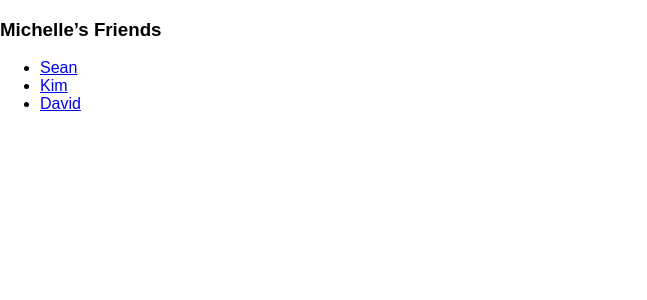
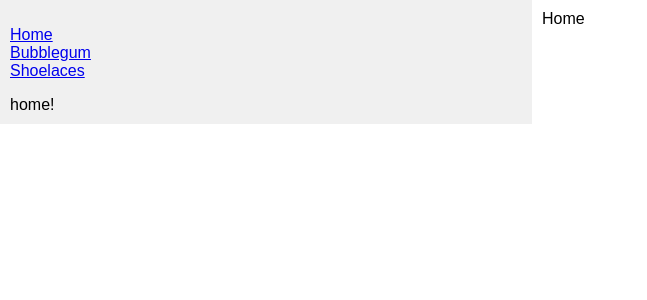
Before and after one commit to zhangfaliang/react-cli, a React (Create React App) app: page / in a window 1280 px wide. Shown: the top 300 px of the page, without its empty margins (0-647 px from the left). Built offline with nearby package versions, Linux system fonts and the light colour scheme.

Commit message:
add sidebar router

```diff
--- a/src/index.js
+++ b/src/index.js
@@ -16,7 +16,8 @@
   CustomLink,
   PreventingTransitionsExample,
   NoMatchExample,
-  RecursiveExample
+  RecursiveExample,
+  SidebarExample
 } from './routers/index';
 
 const sagaMiddleware = createSagaMiddleware();
@@ -37,7 +38,7 @@
   // this function will be reused
   ReactDOM.render(
     <Provider store={store}>
-      <RecursiveExample />
+      <SidebarExample />
     </Provider>,
     document.getElementById('root')
   );
--- /dev/null
+++ b/src/routers/Sidebar.js
@@ -0,0 +1,67 @@
+import React from 'react';
+import { BrowserRouter as Router, Route, Link } from 'react-router-dom';
+
+const routes = [
+  {
+    path: '/',
+    exact: true,
+    sidebar: () => <div>home!</div>,
+    main: () => <div>Home</div>
+  },
+  {
+    path: '/bubblegum',
+    sidebar: () => <div>bubblegum!</div>,
+    main: () => <div>Bubblegum</div>
+  },
+  {
+    path: '/shoelaces',
+    sidebar: () => <div>shoelaces!</div>,
+    main: () => <div>Shoelaces</div>
+  }
+];
+
+const SidebarExample = () => (
+  <Router>
+    <div style={{ display: 'flex' }}>
+      <div
+        style={{
+          padding: '10px',
+          width: '40%',
+          background: '#f0f0f0'
+        }}
+      >
+        <ul style={{ listStyleType: 'none', padding: '0' }}>
+          <li>
+            <Link to="/">Home</Link>
+          </li>
+          <li>
+            <Link to="/bubblegum">Bubblegum</Link>
+          </li>
+          <li>
+            <Link to="/shoelaces">Shoelaces</Link>
+          </li>
+        </ul>
+        {routes.map((route, index) => (
+          <Route
+            key={index}
+            path={route.path}
+            exact={route.exact}
+            component={route.sidebar}
+          />
+        ))}
+      </div>
+      <div style={{ flex: 1, padding: '10px' }}>
+        {routes.map((route, index) => (
+          <Route
+            key={index}
+            path={route.path}
+            exact={route.exact}
+            component={route.main}
+          />
+        ))}
+      </div>
+    </div>
+  </Router>
+);
+
+export default SidebarExample;
--- a/src/routers/index.js
+++ b/src/routers/index.js
@@ -5,6 +5,7 @@
 import PreventingTransitionsExample from './PransitionsTransitions';
 import NoMatchExample from './NoMatch';
 import RecursiveExample from './recursive-paths';
+import SidebarExample from './Sidebar';
 export {
   BasicExample,
   URLParameters,
@@ -12,5 +13,6 @@
   CustomLink,
   PreventingTransitionsExample,
   NoMatchExample,
-  RecursiveExample
+  RecursiveExample,
+  SidebarExample
 };
```
